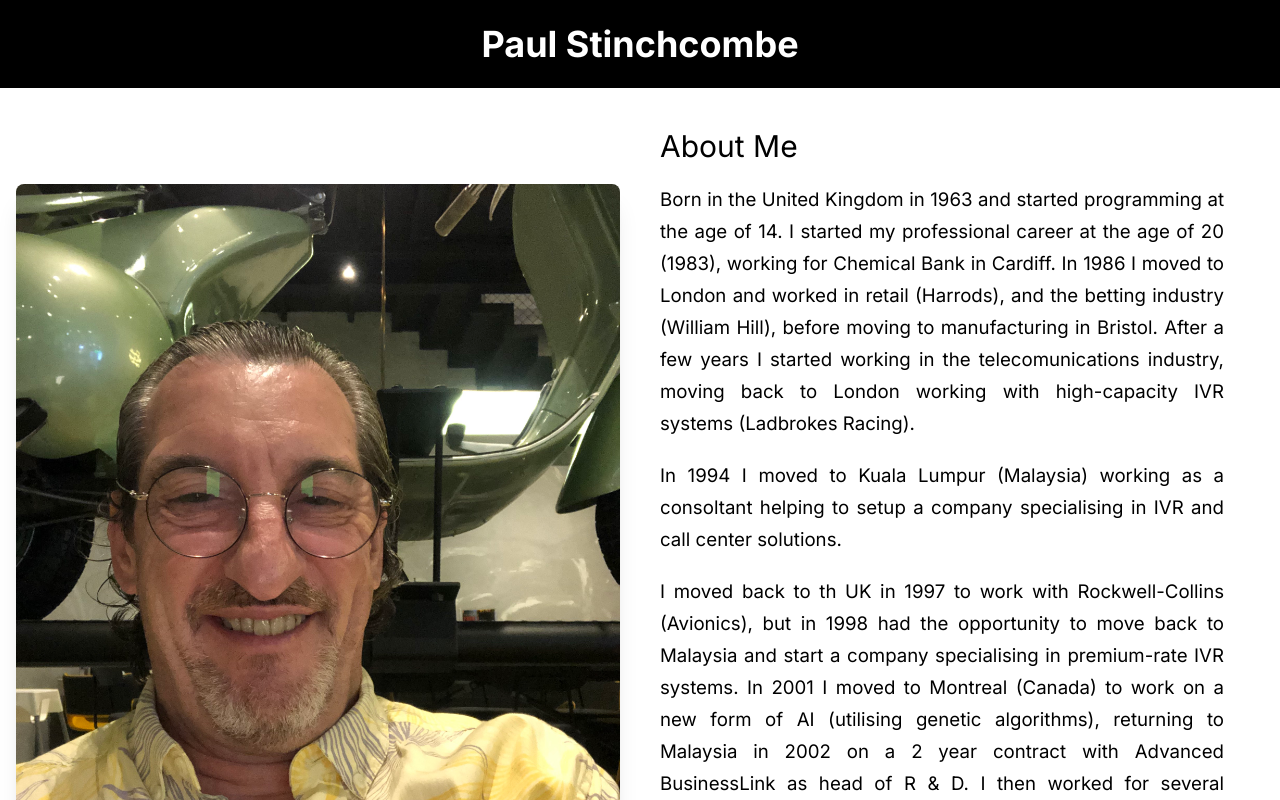
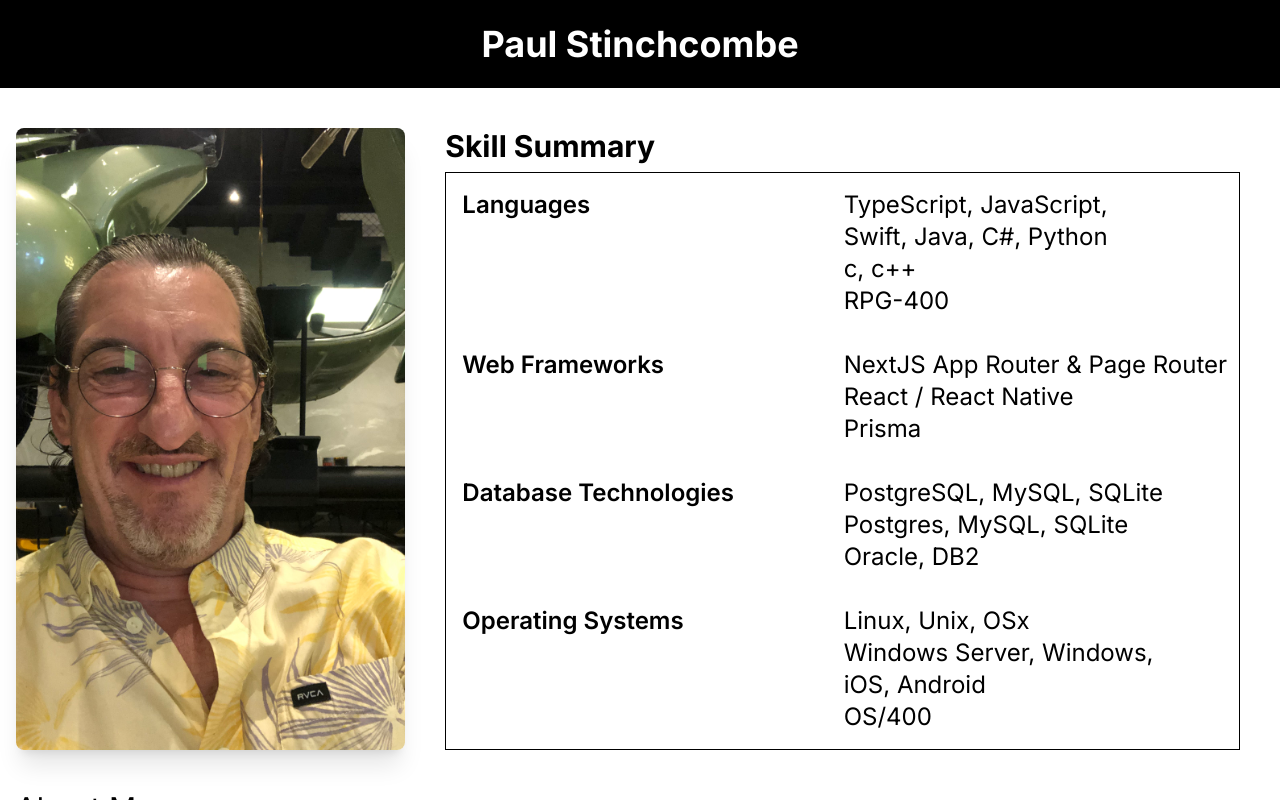
Before and after one commit to paul-stinchcombe/paulstinchcombe.com-v2, a Next.js app: page / in a window 1280 px wide. Shown: the top 800 px of the page. Built offline with nearby package versions, Linux system fonts and the light colour scheme.

Commit message:
Added Skillset

```diff
--- a/src/app/page.tsx
+++ b/src/app/page.tsx
@@ -1,3 +1,7 @@
+import ResumeButton from '@/components/resumeButton';
+import Synopsis from '@/components/synopsis';
+import TopSection from '@/components/topSection';
+
 export default function Home() {
 	return (
 		<div>
@@ -5,48 +9,12 @@
 				<section className='p-4 lg:p-6 w-full flex justify-center items-center bg-black text-white'>
 					<h1 className='font-bold text-2xl lg:text-4xl'>Paul Stinchcombe</h1>
 				</section>
-				<section className='mx-4 mt-10 grid grid-cols-1 lg:grid-cols-2 gap-10'>
-					<div className='flex justify-center items-center lg:block lg:mt-14'>
-						<img className='w-2/3 lg:w-auto rounded-lg shadow-xl' src='Paul-2.jpg' />
-					</div>
+				{/* <section className='mx-4 mt-10 grid grid-cols-1 lg:grid-cols-2 gap-10'> */}
+				<section className='mx-4 mt-10 '>
+					<TopSection />
 					<div className='w-full pr-4 lg:pr-10 text-2xl lg:text-[14pt] text-justify'>
-						<h2 className='text-bold text-2xl lg:text-3xl mb-5 text-justify'>About Me</h2>
-						<p>
-							Born in the United Kingdom in 1963 and started programming at the age of 14. I started my professional career at
-							the age of 20 (1983), working for Chemical Bank in Cardiff. In 1986 I moved to London and worked in retail
-							(Harrods), and the betting industry (William Hill), before moving to manufacturing in Bristol. After a few years
-							I started working in the telecomunications industry, moving back to London working with high-capacity IVR
-							systems (Ladbrokes Racing).
-						</p>
-						<p className='mt-5'>
-							In 1994 I moved to Kuala Lumpur (Malaysia) working as a consoltant helping to setup a company specialising in
-							IVR and call center solutions.
-						</p>
-						<p className='mt-5'>
-							I moved back to th UK in 1997 to work with Rockwell-Collins (Avionics), but in 1998 had the opportunity to move
-							back to Malaysia and start a company specialising in premium-rate IVR systems. In 2001 I moved to Montreal
-							(Canada) to work on a new form of AI (utilising genetic algorithms), returning to Malaysia in 2002 on a 2 year
-							contract with Advanced BusinessLink as head of R & D. I then worked for several marketing companies as
-							technology head until 1997 when I partnered with some like-minded people to start Dragonsoft Research. After a
-							buy-out of Dragonsoft in 2019 I started working for Wiseyes Solutions as their Chief Technology Innovations
-							Officer.
-						</p>
-						<p className='mt-5'>
-							In July 2022 I joined Manyfold Pte Ltd as CTO. Manyfold is a startup focussed on NFT rental. My responsibilities
-							include management of an outsourced project team (based in Vietnam) to deliver our primary web and mobile
-							applications. Development and deployment of blockchain smart contracts for the rental application, and
-							AMM/Treasury contracts for the tokenomics. I also developed a NFT player application for Android TV as a
-							complimentary product, integrating with the rental applications to provide a managed display environment for
-							NFTs.
-						</p>
-						<div className='flex justify-center lg:justify-between'>
-							<p></p>
-							<button className='my-16 lg:mt-10 py-3 px-8 bg-slate-600 text-white text-3xl lg:text-xl rounded-2xl'>
-								<a href='Paul_Stinchcombe-2024.pdf' target='_blank'>
-									Checkout my full resume
-								</a>
-							</button>
-						</div>
+						<Synopsis />
+						<ResumeButton />
 					</div>
 				</section>
 			</main>
--- /dev/null
+++ b/src/components/resumeButton.tsx
@@ -0,0 +1,11 @@
+export default function ResumeButton() {
+	return (
+		<div className='flex justify-center lg:justify-between'>
+			<button className='my-16 lg:mt-10 py-3 px-8 bg-slate-600 text-white text-3xl lg:text-xl rounded-2xl'>
+				<a href='Paul_Stinchcombe-2024.pdf' target='_blank'>
+					Checkout my full resume
+				</a>
+			</button>
+		</div>
+	);
+}
--- /dev/null
+++ b/src/components/synopsis.tsx
@@ -0,0 +1,34 @@
+import React from 'react';
+
+export default function Synopsis() {
+	return (
+		<div>
+			<h2 className='text-bold text-2xl lg:text-3xl mb-5 text-justify'>About Me</h2>
+			<p>
+				Born in the United Kingdom in 1963 and started programming at the age of 14. I started my professional career at the age of
+				20 (1983), working for Chemical Bank in Cardiff. In 1986 I moved to London and worked in retail (Harrods), and the betting
+				industry (William Hill), before moving to manufacturing in Bristol. After a few years I started working in the
+				telecomunications industry, moving back to London working with high-capacity IVR systems (Ladbrokes Racing).
+			</p>
+			<p className='mt-5'>
+				In 1994 I moved to Kuala Lumpur (Malaysia) working as a consoltant helping to setup a company specialising in IVR and call
+				center solutions.
+			</p>
+			<p className='mt-5'>
+				I moved back to th UK in 1997 to work with Rockwell-Collins (Avionics), but in 1998 had the opportunity to move back to
+				Malaysia and start a company specialising in premium-rate IVR systems. In 2001 I moved to Montreal (Canada) to work on a new
+				form of AI (utilising genetic algorithms), returning to Malaysia in 2002 on a 2 year contract with Advanced BusinessLink as
+				head of R & D. I then worked for several marketing companies as technology head until 1997 when I partnered with some
+				like-minded people to start Dragonsoft Research. After a buy-out of Dragonsoft in 2019 I started working for Wiseyes
+				Solutions as their Chief Technology Innovations Officer.
+			</p>
+			<p className='mt-5'>
+				In July 2022 I joined Manyfold Pte Ltd as CTO. Manyfold is a startup focussed on NFT rental. My responsibilities include
+				management of an outsourced project team (based in Vietnam) to deliver our primary web and mobile applications. Development
+				and deployment of blockchain smart contracts for the rental application, and AMM/Treasury contracts for the tokenomics. I
+				also developed a NFT player application for Android TV as a complimentary product, integrating with the rental applications
+				to provide a managed display environment for NFTs.
+			</p>
+		</div>
+	);
+}
--- /dev/null
+++ b/src/components/topSection.tsx
@@ -0,0 +1,52 @@
+export default function TopSection() {
+	return (
+		<div className='grid grid-cols-6 gap-10 w-full mb-10'>
+			<div className='col-span-6 md:hidden flex justify-center items-center'>
+				<img src='Paul-2.jpg' alt='Photo' className='w-full lg:hidden' />
+			</div>
+			<div className='hidden md:block col-span-2 md:bg-[url("../../public//Paul-2.jpg")] bg-center bg-cover bg-no-repeat rounded-lg shadow-xl'></div>
+			<div className='md:col-span-4 col-span-6 md:mr-6'>
+				<h2 className='text-2xl md:text-3xl font-bold mb-2'>Skill Summary</h2>
+				<table className='w-full border-[1px] border-black mr-4 text-xl lg:text-2xl'>
+					<tr className='border-r-[1px] border-black my-6 '>
+						<td className='px-4 py-4 w-1/2 align-top font-semibold'>Languages</td>
+						<td className='py-4'>
+							<p>TypeScript, JavaScript,</p>
+							<p>Swift, Java, C#, Python</p>
+							<p>c, c++</p>
+							<p>RPG-400</p>
+						</td>
+					</tr>
+
+					<tr className='border-r-[1px] border-black my-6 '>
+						<td className='px-4 py-4 w-1/2 align-top font-semibold'>Web Frameworks</td>
+						<td className='py-4'>
+							<p>NextJS App Router & Page Router</p>
+							<p>React / React Native</p>
+							<p>Prisma</p>
+						</td>
+					</tr>
+
+					<tr className='border-r-[1px] border-black my-6 '>
+						<td className='px-4 py-4 w-1/2 align-top font-semibold'>Database Technologies</td>
+						<td className='py-4'>
+							<p>PostgreSQL, MySQL, SQLite</p>
+							<p>Postgres, MySQL, SQLite</p>
+							<p>Oracle, DB2</p>
+						</td>
+					</tr>
+
+					<tr className='border-r-[1px] border-black my-6 '>
+						<td className='px-4 py-4 w-1/2 align-top font-semibold'>Operating Systems</td>
+						<td className='py-4'>
+							<p>Linux, Unix, OSx </p>
+							<p>Windows Server, Windows, </p>
+							<p>iOS, Android</p>
+							<p>OS/400</p>
+						</td>
+					</tr>
+				</table>
+			</div>
+		</div>
+	);
+}
```
